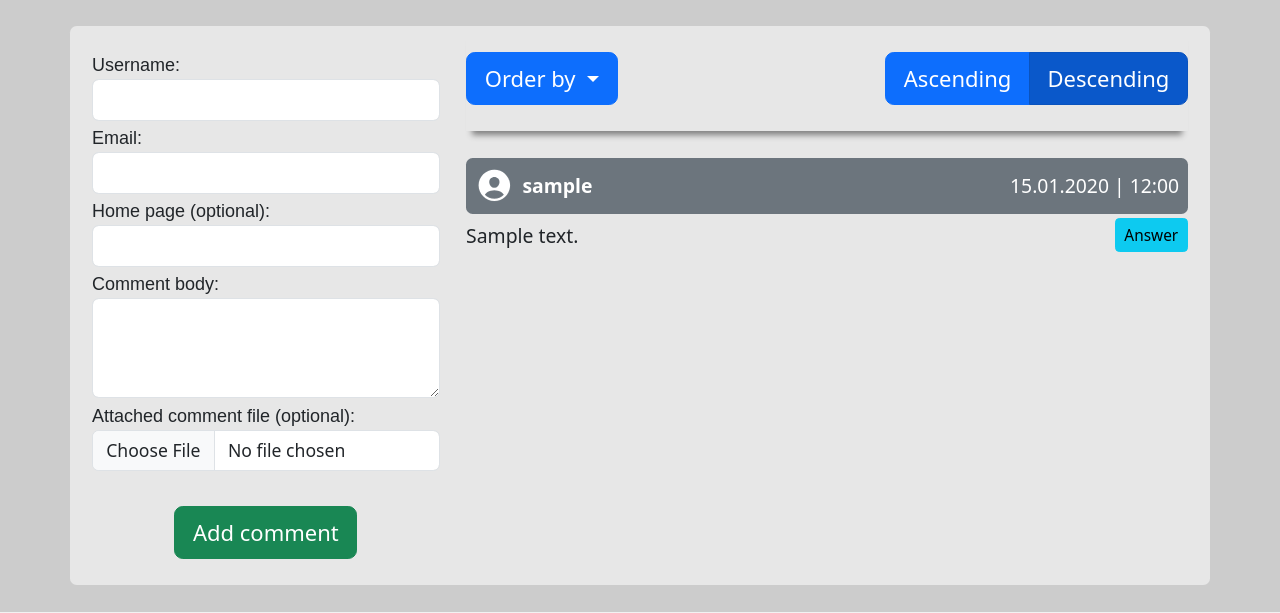
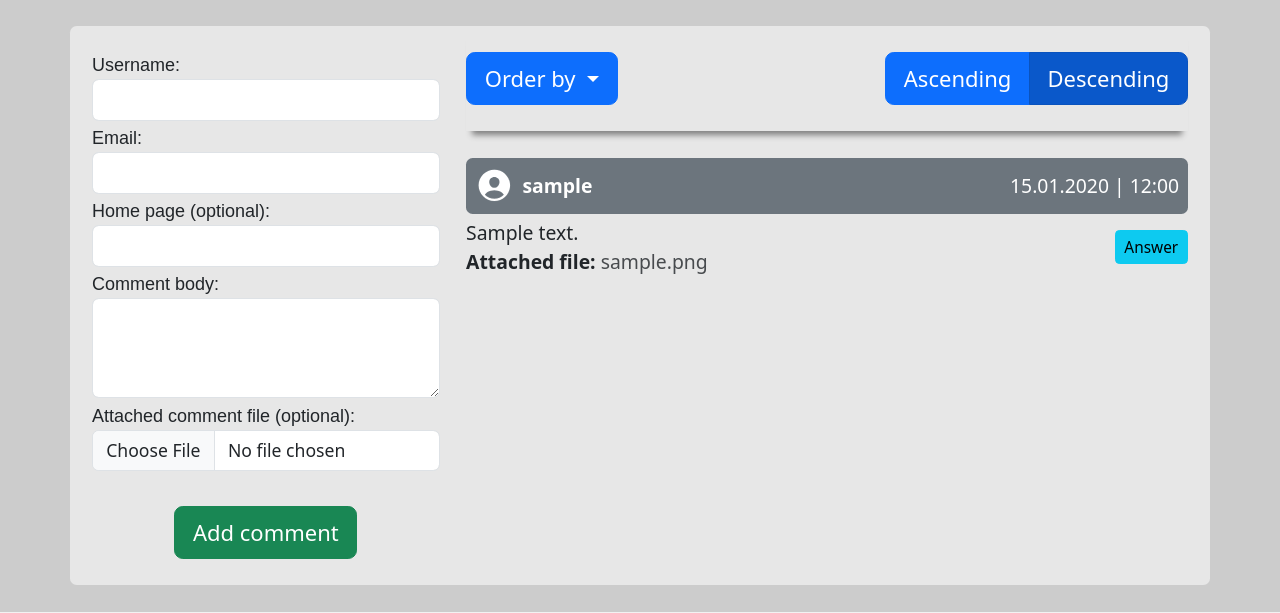
Before and after one commit to Gubchik123/dZENcode-test-task, a Django app: page / in a window 1280 px wide. Shown: the part 99-712 px from the top of the page. Run offline with Django 4.2, Linux system fonts and the light colour scheme; tables that the repository leaves empty hold one stand-in row (values such as "Sample post").

Commit message:
FEAT: Add displaying link to attached file in utils/_comment.html

```diff
--- a/comments/templates/comments/utils/_comment.html
+++ b/comments/templates/comments/utils/_comment.html
@@ -12,7 +12,16 @@
         {{ comment.created |date:"d.m.Y | H:i" }}
     </div>
     <div class="content-between">
-        <p class="mb-0">{{ comment.text|safe }}</p>
+        <p class="mb-0">
+            {{ comment.text|safe }}
+        {% if comment.file %}
+            <br>
+            <b>Attached file: </b>
+            <a href="{{ comment.file.url }}" target="_blank">
+                {{ comment.file.name }}
+            </a>
+        {% endif %}
+        </p>
         <a
             href="#comment_form"
             class="btn btn-info btn-sm"
```
